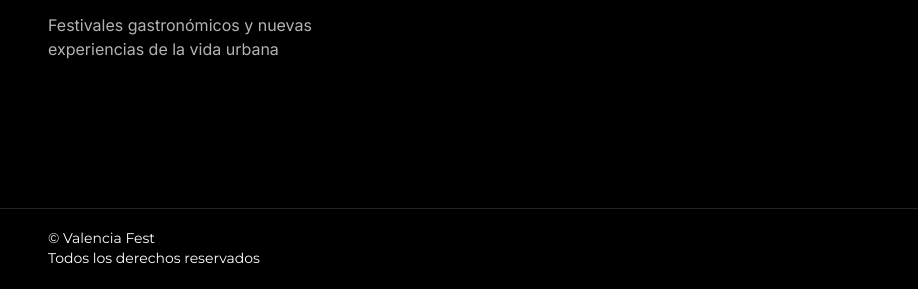
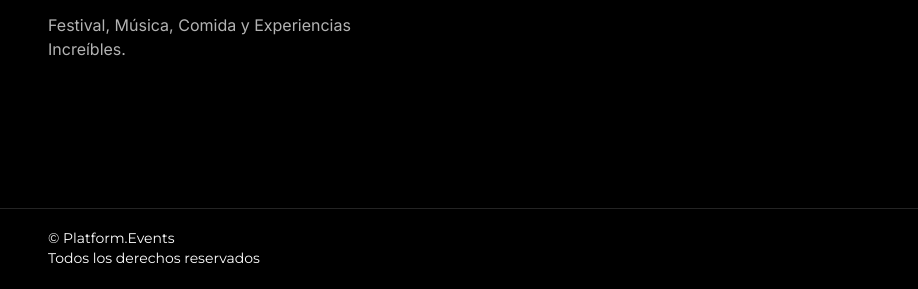
Before and after one commit to Bodia92/Valencia, a plain HTML site: page index.html in a window 1280 px wide. Shown: the part 2495-2784 px from the top of the page, 0-918 px from the left. Drawn offline with nearby package versions, Linux system fonts and the light colour scheme.

Commit message:
Add files via upload

```diff
--- a/index.html
+++ b/index.html
@@ -233,7 +233,7 @@
       <div class="footer__col footer__col--brand" data-reveal>
         <div class="footer__brand">
           <img class="footer__logo" src="img/logo-footer.svg" width="362.667" height="70.8011" alt="¡Platform!">
-          <p class="footer__tagline" data-i18n="footer.tagline">Festivales gastronómicos y nuevas experiencias de la vida urbana</p>
+          <p class="footer__tagline" data-i18n="footer.tagline">Festival, Música, Comida y Experiencias Increíbles.</p>
         </div>
       </div>
 
@@ -288,7 +288,7 @@
     </div>
 
     <div class="footer__bottom">
-      <p class="footer__copy container">© Valencia Fest<br><span data-i18n="footer.rights">Todos los derechos reservados</span></p>
+      <p class="footer__copy container">© Platform.Events<br><span data-i18n="footer.rights">Todos los derechos reservados</span></p>
     </div>
   </footer>
 
--- a/js/i18n.js
+++ b/js/i18n.js
@@ -50,8 +50,7 @@ window.I18N = {
     'validation.email.required': 'Вкажіть електронну пошту',
     'validation.email.invalid': 'Перевірте формат пошти, наприклад name@company.com',
     'validation.message.long': 'Не більше 2000 символів',
-
-    'footer.tagline': 'Гастрономічні фестивалі та новий досвід міського життя',
+    'footer.tagline': 'Фестиваль, музика, їжа та неймовірний досвід.',
     'footer.rights': 'Всі права захищені',
     'footer.info': 'Інформація',
     'footer.legal': 'Правова інформація',
@@ -122,8 +121,7 @@ window.I18N = {
     'validation.email.required': 'Indica tu correo electrónico',
     'validation.email.invalid': 'Revisa el formato, por ejemplo name@company.com',
     'validation.message.long': 'Máximo 2000 caracteres',
-
-    'footer.tagline': 'Festivales gastronómicos y nuevas experiencias de la vida urbana',
+    'footer.tagline': 'Festival, Música, Comida y Experiencias Increíbles.',
     'footer.rights': 'Todos los derechos reservados',
     'footer.info': 'Información',
     'footer.legal': 'Aviso legal',
@@ -194,8 +192,7 @@ window.I18N = {
     'validation.email.required': 'Please enter your email',
     'validation.email.invalid': 'Check the format, e.g. name@company.com',
     'validation.message.long': 'Maximum 2000 characters',
-
-    'footer.tagline': 'Food festivals and a new experience of city life',
+    'footer.tagline': 'Festival, Music, Food and Amazing Experiences.',
     'footer.rights': 'All rights reserved',
     'footer.info': 'Information',
     'footer.legal': 'Legal notice',
```
